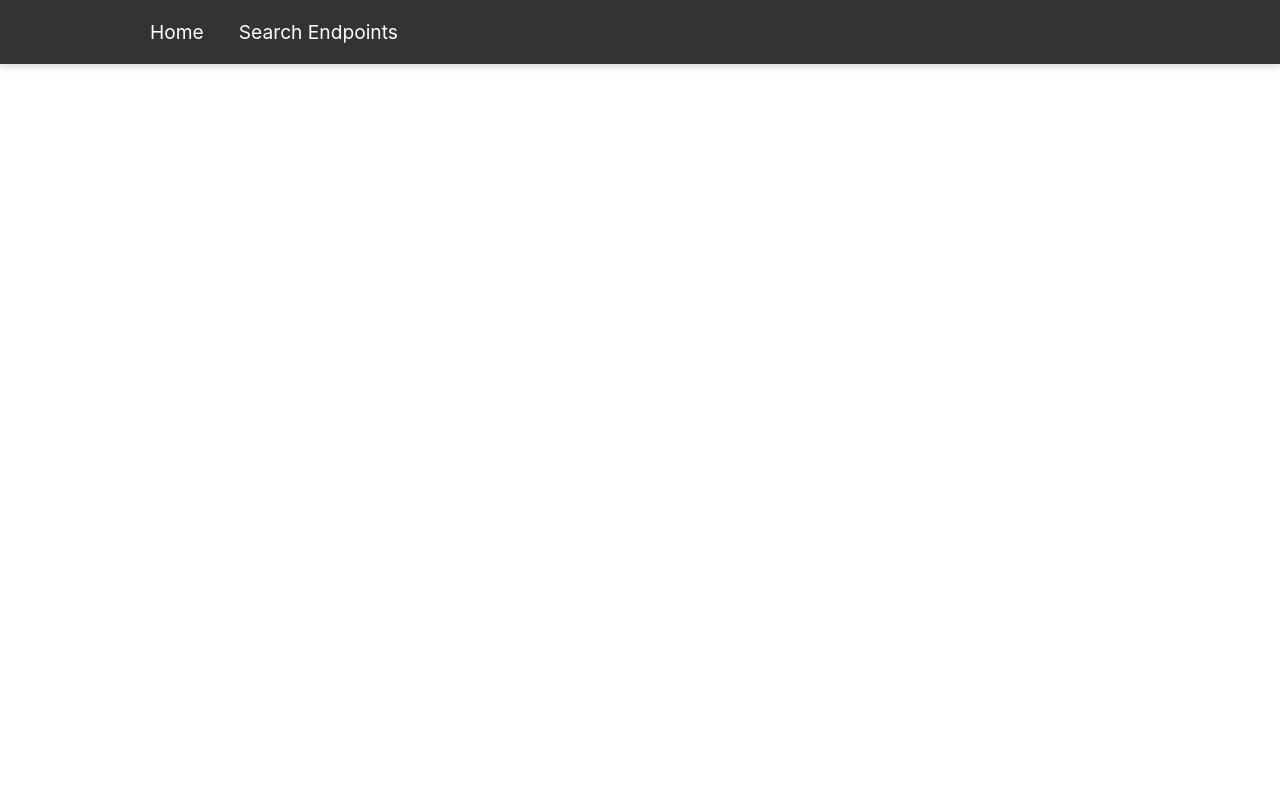
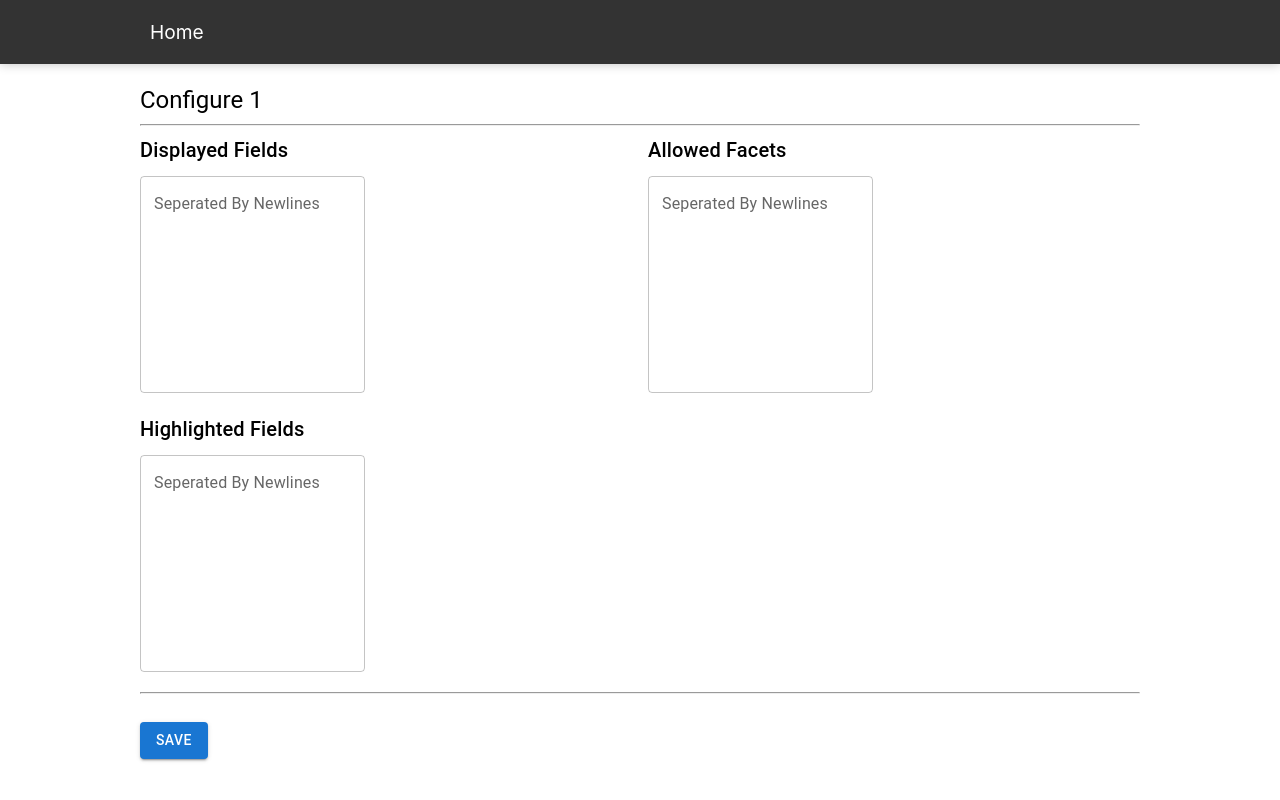
Before and after one commit to tscheuneman/go-search-client, a React (Create React App) app: page /index/1/search/1 in a window 1280 px wide. Built offline with nearby package versions, Linux system fonts and the light colour scheme; no server answers.

Commit message:
Add basic search config

```diff
--- a/src/App/App.tsx
+++ b/src/App/App.tsx
@@ -8,6 +8,7 @@ import {
 
 import Home from '../Pages/Home';
 import Index from '../Pages/Index';
+import Searches from '../Pages/Searches';
 
 import { StyledLink, Container } from './styles';
 
@@ -23,14 +24,13 @@ function App() {
         }}>
           <Container>
             <StyledLink to="/">Home</StyledLink>
-            <StyledLink to="/endpoints">Search Endpoints</StyledLink>
           </Container>
         </Box>
         <Container>
           <Routes>
             <Route path="/" element={<Home />} />
             <Route path="/index/:id" element={<Index />} />
-            <Route path="/endpoints" element={<>Search Endpoints</>} />
+            <Route path="/index/:id/search/:search_slug" element={<Searches />} />
           </Routes>
         </Container>
       </div>
--- a/src/Pages/Index/index.tsx
+++ b/src/Pages/Index/index.tsx
@@ -2,9 +2,12 @@ import React, { useEffect, useState } from 'react';
 import Typography from '@mui/material/Typography';
 import Grid from '@mui/material/Grid';
 import Button from '@mui/material/Button';
+import Card from '@mui/material/Card';
+import CardContent from '@mui/material/CardContent';
 
 import {
-    useParams
+    useParams,
+    Link
   } from "react-router-dom";
 
 import { ConfigValues } from './types';
@@ -16,13 +19,15 @@ function Index(): React.ReactElement {
     const [filterableFields, setFilterableFields] = useState<string[]>([]);
     const [sortableFields, setSortableFields] = useState<string[]>([]);
 
+    const [searches, setSearches] = useState([]);
+
     const { id: indexId } = useParams();
     useEffect(() => {
         fetch(`http://localhost/admin/index/${indexId}/configure/globals`).then(res => res.json()).then(response => {
             const searchableResponse: string[] = response[ConfigValues.SEARCH_CONFIG] || ["*"];
-            const displayResponse: string[] = response[ConfigValues.DISPLAY_CONFIG] || ["*"];;
-            const filterableResponse: string[] = response[ConfigValues.FILTERABLE_CONFIG] || [];;
-            const sortableResponse: string[] = response[ConfigValues.SORTABLE_CONFIG] || [];;
+            const displayResponse: string[] = response[ConfigValues.DISPLAY_CONFIG] || ["*"];
+            const filterableResponse: string[] = response[ConfigValues.FILTERABLE_CONFIG] || [];
+            const sortableResponse: string[] = response[ConfigValues.SORTABLE_CONFIG] || [];
 
             setSearchableFields(searchableResponse)
             setDisplayFields(displayResponse)
@@ -30,6 +35,10 @@ function Index(): React.ReactElement {
             setSortableFields(sortableResponse);
 
         }).catch(err => console.error(err));
+
+        fetch(`http://localhost/admin/index/${indexId}/configure/search`).then(res => res.json()).then(response => {
+            setSearches(response || [])
+            }).catch(err => console.error(err));
     }, []);
 
     const setItems = (event: React.ChangeEvent<HTMLTextAreaElement>, mutator: React.Dispatch<React.SetStateAction<any>>) => {
@@ -79,7 +88,39 @@ function Index(): React.ReactElement {
             <hr />
             <br />
             <Button onClick={saveConfig} variant="contained">Save</Button>
-
+            <br />
+            <br />
+            <hr />
+            <br />
+            <Typography variant="h5" component="div">
+                Search Indexes
+            </Typography>
+            <Grid style={{ marginBottom: '20px' }} container spacing={2}>
+                <Grid item xs={12}>
+                    {
+                        searches.map((search: any) => {
+                            return(
+                                <Link style={{
+                                    textDecoration: 'none'
+                                }} to={`/index/${indexId}/search/${search?.Slug}`}>
+                                <Card style={{
+                                    marginTop: '20px'
+                                }}>
+                                    <CardContent>
+                                        <Typography variant="h5" component="div">
+                                             { search?.Slug || "Name" }
+                                        </Typography>
+                                        <Typography variant="body2" component="div">
+                                            Last Updated: { new Date(search?.UpdatedAt).toLocaleDateString() }
+                                        </Typography>
+                                    </CardContent>
+                                </Card>
+                            </Link>
+                            )
+                        })
+                    }
+                </Grid>
+            </Grid>
         </>
     );
 }
--- /dev/null
+++ b/src/Pages/Searches/index.tsx
@@ -0,0 +1,89 @@
+import React, { useEffect, useState } from 'react';
+import Typography from '@mui/material/Typography';
+import Grid from '@mui/material/Grid';
+import Button from '@mui/material/Button';
+import Card from '@mui/material/Card';
+import CardContent from '@mui/material/CardContent';
+
+import { TextEditor } from '../../Components/TextEditor';
+
+import {
+    useParams
+  } from "react-router-dom";
+
+  import { FieldConfigValues } from './types';
+
+function Searches(): React.ReactElement {
+    const { id: indexId } = useParams();
+    const { search_slug: searchSlug } = useParams();
+
+    const [searchId, setSearchId] = useState<string>();
+    const [allowedFacets, setAllowedFacets] = useState<string[]>([]);
+    const [displayFields, setDisplayFields] = useState<string[]>([]);
+    const [highlightFields, setHighlightFields] = useState<string[]>([]);
+
+
+    useEffect(() => {
+        fetch(`http://localhost/admin/index/${indexId}/configure/search/${searchSlug}`).then(res => res.json()).then(response => {
+            const facetResponse: string[] = response[FieldConfigValues.FACET_CONFIG] || [];
+            const displayResponse: string[] = response[FieldConfigValues.DISPLAY_CONFIG] || [];
+            const highlightResponse: string[] = response[FieldConfigValues.HIGHLIGHT_CONFIG] || [];
+
+            setSearchId(response.Id);
+            setAllowedFacets(facetResponse)
+            setDisplayFields(displayResponse);
+            setHighlightFields(highlightResponse);
+
+        }).catch(err => console.error(err));
+    }, []);
+
+    const setItems = (event: React.ChangeEvent<HTMLTextAreaElement>, mutator: React.Dispatch<React.SetStateAction<any>>) => {
+        const value = event.target.value;
+        mutator(value.split('\n'));
+    }
+
+    const saveConfig = () => {
+        const saveRequest = {
+            config: {
+                id: searchId,
+                slug: searchSlug,
+                display_fields: displayFields,
+                highlight_fields: highlightFields,
+                allowed_facets: allowedFacets,
+            }
+        };
+        fetch(`http://localhost/admin/index/${indexId}/configure/search`, { method: "POST", body: JSON.stringify(saveRequest), headers: {
+            'Content-Type': 'application/json'
+        } }).then(res => res.json()).then(response => {
+        }).catch(err => console.error(err));
+    };
+
+    return (
+        <>
+            <Typography variant="h5" component="div">
+                Configure { searchSlug }
+            </Typography>
+            <hr />
+            <Grid style={{ marginBottom: '20px' }} container spacing={2}>
+                <Grid item xs={6}>
+                    <TextEditor setItems={setItems} mutator={setDisplayFields} state={displayFields} heading='Displayed Fields' />
+                </Grid>
+                <Grid item xs={6}>
+                    <TextEditor setItems={setItems} mutator={setAllowedFacets} state={allowedFacets} heading='Allowed Facets' />
+                </Grid>
+            </Grid>
+            <Grid style={{ marginBottom: '20px' }} container spacing={2}>
+                <Grid item xs={6}>
+                    <TextEditor setItems={setItems} mutator={setHighlightFields} state={highlightFields} heading='Highlighted Fields' />
+                </Grid>
+                <Grid item xs={6}>
+                </Grid>
+            </Grid>
+            <hr />
+            <br />
+            <Button onClick={saveConfig} variant="contained">Save</Button>
+        </>
+    );
+}
+
+export default Searches;
--- /dev/null
+++ b/src/Pages/Searches/types.ts
@@ -0,0 +1,5 @@
+export enum FieldConfigValues {
+    DISPLAY_CONFIG = 'DisplayFields',
+    FACET_CONFIG = 'AllowedFacets',
+    HIGHLIGHT_CONFIG = 'HighlightFields',
+}
```
